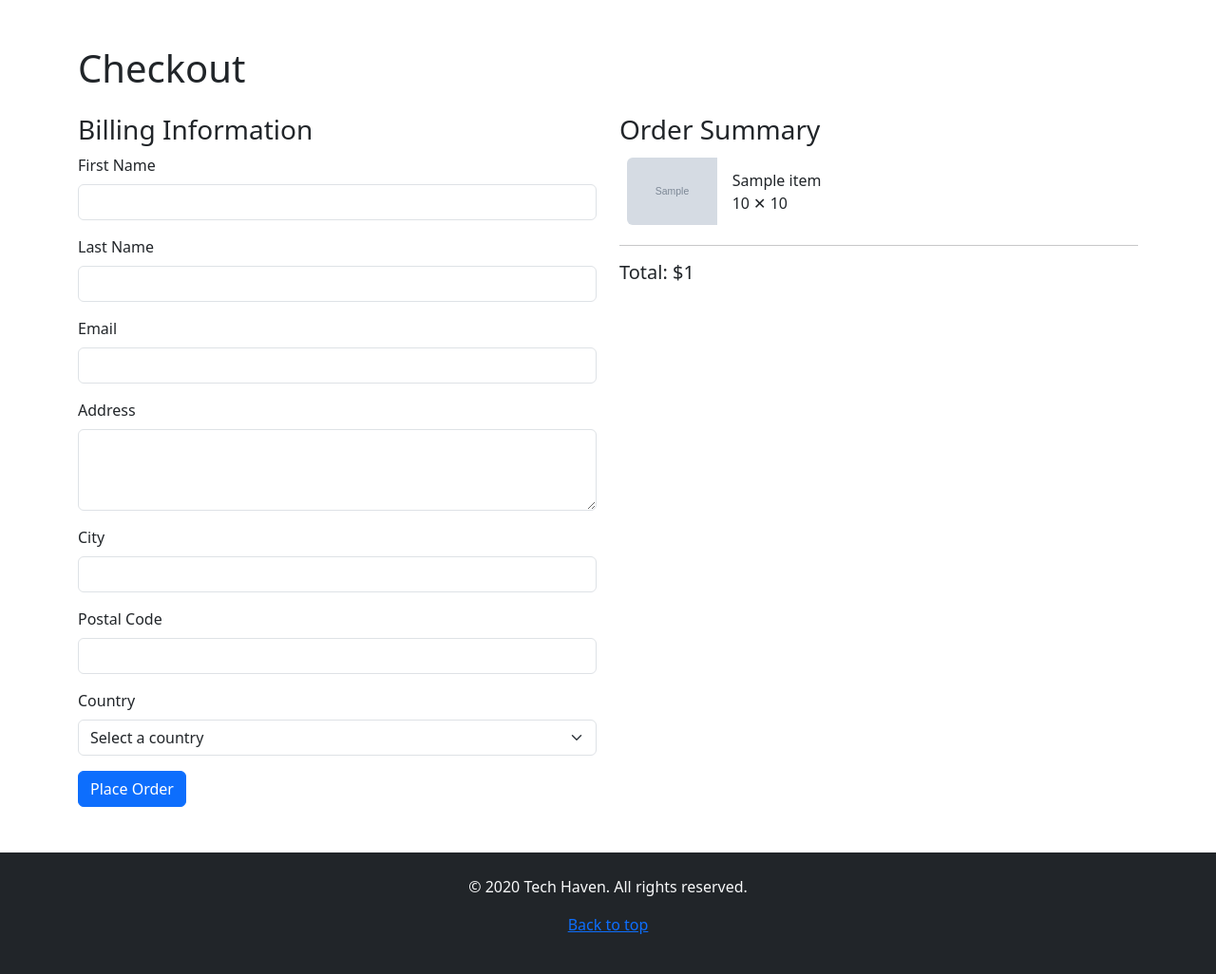
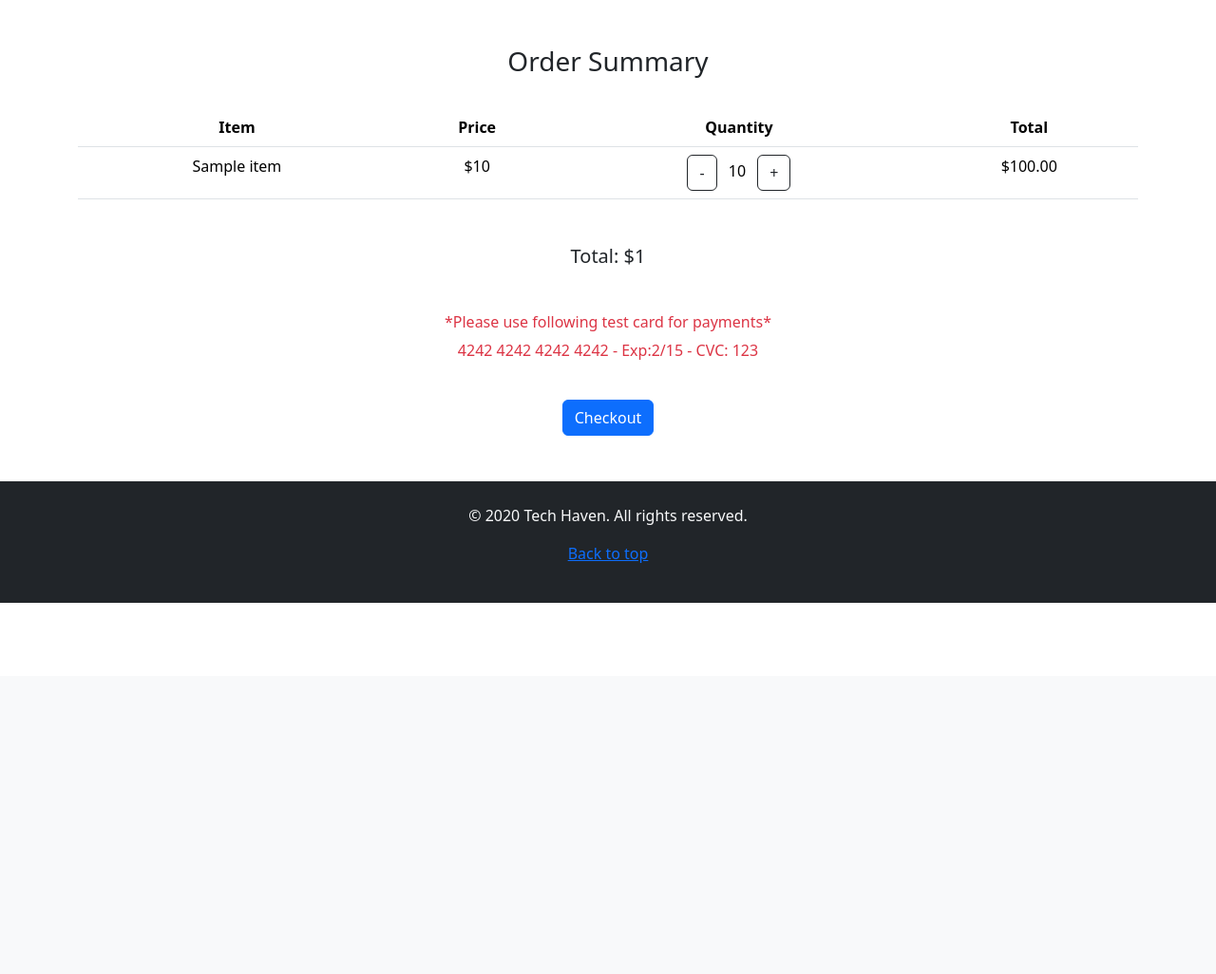
Before and after one commit to lasanthamudalige/tech-gadget-shop, a Flask app: template templates/checkout.html in a window 1280 px wide. Shown: the part 88-1114 px from the top of the page at 95% size. After the commit the page ends 723 px from the top, so only its background shows below. Run offline with Flask 3, Linux system fonts and the light colour scheme; the template is opened without the code that fills it: most values are stand-ins (such as "Sample title", 1, 10 or a date in 2020); grey boxes marked "Sample" are stand-in pictures; some web fonts are replaced.

Commit message:
add comments to html pages

```diff
--- a/app.py
+++ b/app.py
@@ -1,17 +1,17 @@
-import datetime
-from functools import wraps
 from flask import Flask, render_template, redirect, request, session, flash, abort
 from flask_login import UserMixin, login_user, LoginManager, login_required, current_user, logout_user
+from functools import wraps
+import datetime
 from flask_sqlalchemy import SQLAlchemy
 from werkzeug.security import generate_password_hash, check_password_hash
 from email_validator import validate_email, EmailNotValidError
+import stripe
+import os
+from dotenv import load_dotenv
 
-
-import stripe
+load_dotenv()
 # This is your test secret API key.
-stripe.api_key = 'sk_test_51NJE4gCfuwoPTyeU5UGTinWQx4gLmrgRnIv749KmVOOK6yooW9YF9MVHIYDu4806b4cyrtflcBgIIp5rL4ZAoXsk00tQzJmRY7'
-
-
+stripe.api_key = os.environ.get("STRIPE_APIT_KEY")
 
 
 # create the app
@@ -144,6 +144,7 @@ def home():
 
     cart = None
     total_items = 0
+
     if "cart" in session:
       cart = session["cart"]
       for item in cart:
@@ -162,7 +163,8 @@ def login():
 
     cart = None
     total_items = 0
-    if "cart" in session:
+
+    if session["cart"]:
       cart = session["cart"]
       for item in cart:
         total_items += item["quantity"]
@@ -187,7 +189,7 @@ def login():
         except EmailNotValidError as e:
             flash("Invalid email address.", category="error")
 
-    return render_template("login.html", login_page=True, year=datetime.date.today().year, current_user=current_user, total_items=total_items, cart=cart)
+    return render_template("login.html", less_content=True, year=datetime.date.today().year, current_user=current_user, total_items=total_items, cart=cart)
 
 
 @app.route("/signup", methods=["Get", "POST"])
@@ -195,7 +197,8 @@ def sign_up():
 
     cart = None
     total_items = 0
-    if "cart" in session:
+
+    if session["cart"]:
       cart = session["cart"]
       for item in cart:
         total_items += item["quantity"]
@@ -231,7 +234,7 @@ def sign_up():
         except EmailNotValidError as e:
             flash("Invalid email address.", category="error")
 
-    return render_template("sign-up.html", login_page=True, year=datetime.date.today().year, current_user=current_user, total_items=total_items, cart=cart)
+    return render_template("sign-up.html", less_content=True, year=datetime.date.today().year, current_user=current_user, total_items=total_items, cart=cart)
 
 
 @app.route("/logout")
@@ -251,81 +254,67 @@ def admin():
     return render_template("admin.html", year=datetime.date.today().year, current_user=current_user,items=items, admin=True)
 
 
-@app.route("/add/<item_type>", methods=["Get", "POST"])
+@app.route("/add_item", methods=["Get", "POST"])
 @login_required
 @admin_only
-def add_item(item_type):
+def add_item():
     if request.method == "POST":
+        item_type = request.form.get("product-type")
+        item_name = request.form.get("item-name")
+        item_image_url = request.form.get("item-image")
+        item_price = float(request.form.get("item-price"))
+        item_description = request.form.get("item-description")
+        print(item_type)
+
+        if item_type == "" or item_name == "" or item_image_url == "" or item_price == "" or item_description == "":
+            flash("Please fill all the input fields.", "error")
+        else:
+            if item_type == "Featured Product":
+                new_item = Item(name=item_name, category="featured" , img_url=item_image_url, price=item_price, description=item_description)
+
+            elif item_type == "Popular Product":
+                new_item = Item(name=item_name, category="popular" , img_url=item_image_url, price=item_price, description=item_description)
+
+            db.session.add(new_item)
+            db.session.commit()
+
+            session.pop('_flashes', None)
+            return redirect("/admin")
+
+    # If request method is 'GET'
+    return render_template("add.html", login_page=True, year=datetime.date.today().year, current_user=current_user, less_content=True)
+
+
+@app.route("/edit/<item_id>", methods=["Get", "POST"])
+@login_required
+@admin_only
+def edit_item(item_id):
+    if request.method == "POST":
+        item_type = request.form.get("product-type")
         item_name = request.form.get("item-name")
         item_image_url = request.form.get("item-image")
         item_price = float(request.form.get("item-price"))
         item_description = request.form.get("item-description")
 
-        if item_name == "" or item_image_url == "" or item_price == "" or item_description == "":
+        if item_type == "" or item_name == "" or item_image_url == "" or item_price == "" or item_description == "":
             flash("Please fill all the input fields.", "error")
         else:
-            if item_type == "featured":
-                new_item = Item(name=item_name, category="featured" , img_url=item_image_url, price=item_price, description=item_description)
-                db.session.add(new_item)
-                db.session.commit()
+            found_item = Item.query.filter_by(id=item_id).first()
 
-            elif item_type == "popular":
-                new_item = Item(name=item_name, category="popular" , img_url=item_image_url, price=item_price, description=item_description)
-                db.session.add(new_item)
-                db.session.commit()
+            found_item.name = item_name
+            found_item.img_url = item_image_url
+            found_item.price = item_price
+            found_item.description = item_description
+            db.session.commit()
 
-            session.pop('_flashes', None)
-            return redirect("/admin")
-
-    return render_template("add.html", login_page=True, year=datetime.date.today().year, current_user=current_user, admin=True, item_type=item_type)
-
-
-@app.route("/edit/<item_type>/<item_id>", methods=["Get", "POST"])
-@login_required
-@admin_only
-def edit_item(item_type, item_id):
-    if request.method == "POST":
-        item_name = request.form.get("item-name")
-        item_image_url = request.form.get("item-image")
-        item_price = float(request.form.get("item-price"))
-        item_description = request.form.get("item-description")
-
-        if item_name == "" or item_image_url == "" or item_price == "" or item_description == "":
-            flash("Please fill all the input fields.", "error")
-        else:
-            if item_type == "featured":
-                found_item = Item.query.filter_by(id=item_id).first()
-
-                found_item.name = item_name
-                found_item.img_url = item_image_url
-                found_item.price = item_price
-                found_item.description = item_description
-                db.session.commit()
-
-                flash("Item successfully update.", "message")
-
-            elif item_type == "popular":
-                found_item = Item.query.filter_by(id=item_id).first()
-
-                found_item.name = item_name
-                found_item.img_url = item_image_url
-                found_item.price = item_price
-                found_item.description = item_description
-                db.session.commit()
-
-                flash("Item successfully update.", "message")
+            flash("Item successfully update.", "message")
 
             session.pop('_flashes', None)
             return redirect("/admin")
 
     # For 'GET' requests
-    if item_type == "featured":
-        found_item = Item.query.filter_by(id=item_id).first()
-        return render_template("edit.html", login_page=True, year=datetime.date.today().year, current_user=current_user, admin=True, item=found_item, item_type=item_type)
-
-    elif item_type == "popular":
-        found_item = Item.query.filter_by(id=item_id).first()
-        return render_template("edit.html", login_page=True, year=datetime.date.today().year, current_user=current_user, admin=True, item=found_item, item_type=item_type)
+    found_item = Item.query.filter_by(id=item_id).first()
+    return render_template("edit.html", less_content=True, year=datetime.date.today().year, current_user=current_user, admin=True, item=found_item)
 
 
 @app.route("/delete/<item_id>", methods=["Get", "POST"])
@@ -342,15 +331,12 @@ def delete_item(item_id):
     return redirect("/admin")
 
 
-@app.route("/add-to-cart/<item_type>/<item_id>")
-def add_to_cart(item_type, item_id):
+@app.route("/add-to-cart/<item_id>/<checkout>")
+def add_to_cart(item_id, checkout):
     product = Item.query.filter_by(id=item_id).first()
 
     if product:
-        if "cart" not in session:
-            session["cart"] = []
-            session["cart"].append({"name": product.name, "image": product.img_url , "price": product.price, "quantity": 1})
-        else:
+        if "cart" in session:
             cart = session["cart"]
             found = False
             for item in session["cart"]:
@@ -360,12 +346,42 @@ def add_to_cart(item_type, item_id):
                     item.update({"quantity" : new_quantity})
 
             if not found:
-                cart.append({"name": product.name, "image": product.img_url , "price": product.price, "quantity": 1})
+                cart.append({"id": product.id, "name": product.name, "image": product.img_url , "price": product.price, "quantity": 1})
             session["cart"] = cart
 
+        else:
+            session["cart"] = []
+            session["cart"].append({"id": product.id, "name": product.name, "image": product.img_url , "price": product.price, "quantity": 1})
+
         print(session["cart"])
+    print(checkout)
 
-    return redirect("/")
+    if checkout == "True":
+        return redirect("/checkout")
+    else:
+        return redirect("/")
+
+
+@app.route("/remove-from-cart/<item_id>")
+def remove_from_cart(item_id):
+    product = Item.query.filter_by(id=item_id).first()
+
+    if product:
+        if "cart" in session:
+            cart = session["cart"]
+            for item in session["cart"]:
+                if item["name"] == product.name:
+                    quantity = item["quantity"]
+                    if quantity == 1:
+                        cart.remove(item)
+                    else:
+                        new_quantity = item["quantity"] - 1
+                        item.update({"quantity" : new_quantity})
+
+                session["cart"] = cart
+
+    return redirect("/checkout")
+
 
 
 @app.route("/checkout")
@@ -380,28 +396,50 @@ def checkout():
         total_items += item["quantity"]
         total_amount += item["quantity"] * item["price"]
 
-    return render_template("checkout.html",total_items=total_items, cart=cart, total_amount=round(total_amount, 2))
+    return render_template("checkout.html", year=datetime.date.today().year ,less_content=True ,total_items=total_items, cart=cart, total_amount=round(total_amount, 2), date=datetime.date.today())
 
 
 @app.route('/create-checkout-session', methods=['POST'])
 def create_checkout_session():
     try:
+        line_items = []
+        for item in session["cart"]:
+            line_item = {
+                "price_data": {
+                    "currency": "usd",
+                    "product_data": {"name": item["name"],
+                                     "images": [item["image"]]
+                                     },
+                    "unit_amount_decimal": item["price"] * 100,
+                    # "custom_unit_amount": 1,
+                },
+                "quantity": item["quantity"],
+            }
+            line_items.append(line_item)
+
         checkout_session = stripe.checkout.Session.create(
-            line_items=[
-                {
-                    # Provide the exact Price ID (for example, pr_1234) of the product you want to sell
-                    'price': '{{100}}',
-                    'quantity': 1,
-                },
-            ],
+            line_items=line_items,
             mode='payment',
-            success_url="www.google.com",
-
+            billing_address_collection= "required",
+            success_url="http://127.0.0.1:5000/success",
+            cancel_url= "http://127.0.0.1:5000/"
         )
     except Exception as e:
         return str(e)
 
     return redirect(checkout_session.url, code=303)
 
+
+@app.route("/success")
+def success():
+    # Update cart to None to remove everything in it
+    cart = session["cart"]
+    cart = None
+    # Assign cart to None
+    session["cart"] = cart
+    total_items = 0
+
+    return render_template("success.html", less_content=True, cart=cart, total_items=total_items)
+
 if __name__ == "__main__":
-    app.run(debug=True)
+    app.run(port=5000 ,debug=True)
--- a/requirements.txt
+++ b/requirements.txt
@@ -4,3 +4,4 @@ flask_sqlalchemy==3.0.3
 email_validator==2.0.0
 Werkzeug==2.3.5
 stripe==5.4.0
+python_dotenv==1.0.0
--- a/templates/checkout.html
+++ b/templates/checkout.html
@@ -1,92 +1,54 @@
 {% extends "layout.html" %}
 {% block title %}Checkout | Tech Haven - Your Gadget Paradise{% endblock %}
 {% block main %}
-    <section>
-        <!-- {% for item in cart %}
-            <div class="product text-center pt-4 pb-4">
-                <img src="{{ item.image }}" class="w-25" alt="The cover of Stubborn Attachments" />
-                <div class="description">
-                <h3>Stubborn Attachments</h3>
-                <h5>$20.00</h5>
+    <section id="item-table" class="container">
+       <div class="text-center mt-5 mb-5">
+            <div class="col-md-12">
+                <h3 class="pb-4">Order Summary</h3>
+                <div class="row text-center mb-5">
+                    <div class="col-md-12 text-center align-content-center">
+                        <table class="table text-center align-content-center" style="margin: 0 auto; font-size: 16px;">
+                            <thead>
+                                <tr>
+                                    <th>Item</th>
+                                    <th>Price</th>
+                                    <th>Quantity</th>
+                                    <th>Total</th>
+                                </tr>
+                            </thead>
+                            <tbody>
+                                {% if cart %}
+                                  {% for item in cart %}
+                                <tr>
+                                    <td>{{ item.name }}</td>
+                                    <td>${{ item.price }}</td>
+                                    <td>
+                                      <!-- Call functions in the server with the item id and pass checkout variable as true to redirect to checkout page -->
+                                      <a class="btn btn-outline-dark me-2" href="{{ url_for('remove_from_cart', item_id=item.id, checkout=True) }}">-</a>
+                                      {{ item.quantity }}
+                                      <a class="btn btn-outline-dark ms-2" href="{{ url_for('add_to_cart', item_id=item.id, checkout=True) }}">+</a>
+                                    </td>
+                                    <!-- Round off the total price to 2 digits -->
+                                    <td>${{ "%.2f"|format(item.price * item.quantity) }}</td>
+                                </tr>
+                                {% endfor %}
+                                {% endif %}
+                            </tbody>
+                        </table>
+                    </div>
                 </div>
-            </div>
-      {% endfor %}
-       -->
-       <div class="container mt-5 mb-5">
-        <h1 class="mb-4">Checkout</h1>
-        <div class="row">
-            <div class="col-md-6">
-                <form action="/create-checkout-session" method="POST">
-                    <h3>Billing Information</h3>
-                    <div class="mb-3">
-                        <label for="firstName" class="form-label">First Name</label>
-                        <input type="text" class="form-control" id="firstName" required>
-                    </div>
-                    <div class="mb-3">
-                        <label for="lastName" class="form-label">Last Name</label>
-                        <input type="text" class="form-control" id="lastName" required>
-                    </div>
-                    <div class="mb-3">
-                        <label for="email" class="form-label">Email</label>
-                        <input type="email" class="form-control" id="email" required>
-                    </div>
-                    <div class="mb-3">
-                        <label for="address" class="form-label">Address</label>
-                        <textarea class="form-control" id="address" rows="3" required></textarea>
-                    </div>
-                    <div class="mb-3">
-                        <label for="city" class="form-label">City</label>
-                        <input type="text" class="form-control" id="city" required>
-                    </div>
-                    <div class="mb-3">
-                        <label for="postalCode" class="form-label">Postal Code</label>
-                        <input type="text" class="form-control" id="postalCode" required>
-                    </div>
-                    <div class="mb-3">
-                        <label for="country" class="form-label">Country</label>
-                        <select class="form-select" id="country" required>
-                            <option value="">Select a country</option>
-                            <option value="USA">United States</option>
-                            <option value="CA">Canada</option>
-                            <option value="UK">United Kingdom</option>
-                            <!-- Add more countries -->
-                        </select>
-                    </div>
-                    <button type="submit" class="btn btn-primary">Place Order</button>
-                </form>
-            </div>
-            <div class="col-md-6">
-                <h3>Order Summary</h3>
-                {% if cart %}
-                  {% for item in cart %}
-                    <div class="card mb-1 border-0" style="width: 300px;">
-                      <div class="row g-0 align-items-center ps-2 pe-2">
-                        <div class="col-md-4">
-                          <img src="{{ item.image }}" class="img-fluid rounded-start" alt="{{ item.name }}">
-                        </div>
-                        <div class="col-md-8">
-                          <div class="card-body">
-                            <p class="card-text">{{ item.name }} <br> {{ item.quantity }} ✕ {{ item.price }}</p>
-                          </div>
-                        </div>
-                      </div>
-                    </div>
-                  {% endfor %}
-                {% endif %}
-                <!-- <div class="mb-3">
-                    <h5>Product 1</h5>
-                    <p>Price: $10</p>
-                    <p>Quantity: 2</p>
-                </div>
-                <div class="mb-3">
-                    <h5>Product 2</h5>
-                    <p>Price: $15</p>
-                    <p>Quantity: 1</p>
-                </div> -->
-                <hr>
-                <h5>Total: ${{ total_amount }}</h5>
+                <h5 style="text-align: center;">Total: ${{ total_amount }}</h5>
             </div>
         </div>
-    </div>
+    </section>
+    <section id="bottom-container" class="container text-center mt-5 mb-5">
+      <h6 class="text-danger">*Please use following test card for payments*</h6>
+      <!-- Show card expiration date a month after current month -->
+      <p class="text-danger">4242 4242 4242 4242 - Exp:{{ date.month + 1 }}/{{ date.day }} - CVC: 123</p>
+
+      <!-- call stripe checkout route  -->
+      <form action="/create-checkout-session" method="post">
+        <button type="submit" class="btn btn-primary text-center mt-4">Checkout</button>
+      </form>
     </section>
 {% endblock %}
--- a/templates/index.html
+++ b/templates/index.html
@@ -14,7 +14,7 @@
                 <h3 class="card-title">{{ item.name }}</h3>
                 <p class="card-text">{{ item.description }}</p>
                 <h4 class="card-price">${{ item.price }}</h4>
-                <a class="btn btn-outline-dark" href="{{ url_for('add_to_cart', item_type='featured', item_id=item.id) }}">Add to Cart</a>
+                <a class="btn btn-outline-dark" href="{{ url_for('add_to_cart', item_id=item.id, checkout=False) }}">Add to Cart</a>
               </div>
             </div>
           {% endif %}
@@ -37,7 +37,7 @@
                 <h3 class="card-title">{{ item.name }}</h3>
                 <p class="card-text">{{ item.description }}</p>
                 <h4 class="card-price">${{ item.price }}</h4>
-                <a class="btn btn-outline-dark" href="{{ url_for('add_to_cart', item_type='popular', item_id=item.id) }}">Add to Cart</a>
+                <a class="btn btn-outline-dark" href="{{ url_for('add_to_cart', item_id=item.id, checkout='False') }}">Add to Cart</a>
               </div>
             </div>
           </div>
--- a/templates/layout.html
+++ b/templates/layout.html
@@ -40,13 +40,15 @@
               <a class="nav-link d-inline-flex align-items-center text-light" href="{{ url_for('login') }}">
                 <span class="material-symbols-outlined">person</span>&nbsp;Login</a>
             {% endif %}
+          <!-- Show cart if the user is not admin -->
           {% if not admin %}
             <li class="nav-item dropdown">
               <a class="nav-link d-inline-flex align-items-center text-light" href="#" role="button" data-bs-toggle="dropdown" aria-expanded="false">
                 <span class="material-symbols-outlined">shopping_bag</span>&nbsp; {{ total_items }}
               </a>
+              <!-- If there is a cart in session show it with items as a dropdown -->
+              {% if cart %}
               <ul class="dropdown-menu dropdown-menu-end border-dark">
-                {% if cart %}
                   {% for item in cart %}
                     <div class="card mb-1 border-0" style="width: 300px;">
                       <div class="row g-0 align-items-center ps-2 pe-2">
@@ -61,11 +63,11 @@
                       </div>
                     </div>
                   {% endfor %}
-                {% endif %}
-                <div class="text-center">
-                  <a class="btn btn-outline-dark text-center" href="{{ url_for('checkout')}}">Checkout</a>
-                </div>
-              </ul>
+                  <div class="text-center">
+                    <a class="btn btn-outline-dark" href="{{ url_for('checkout') }}">Checkout</a>
+                  </div>
+                </ul>
+              {% endif %}
             </li>
           {% endif %}
         </ul>
@@ -73,11 +75,12 @@
     </div>
   </nav>
     {% block main %} {% endblock %}
-    {% if login_page %}
+    <!-- Show footer according to the content (Stick footer if the content takes more than the normal page) -->
+    {% if less_content %}
     <div class="container-fluid p-0">
       <footer class="text-secondary py-4 text-center">
         <div class="container">
-          <p>&copy; 2023 Tech Haven. All rights reserved.</p>
+          <p>&copy; {{year}} Tech Haven. All rights reserved.</p>
         </div>
       </footer>
     </div>
```
Also changed, not shown: templates/add.html (+17 -1 lines), templates/admin.html (+12 -10 lines), templates/success.html (added, +10 -0 lines).
